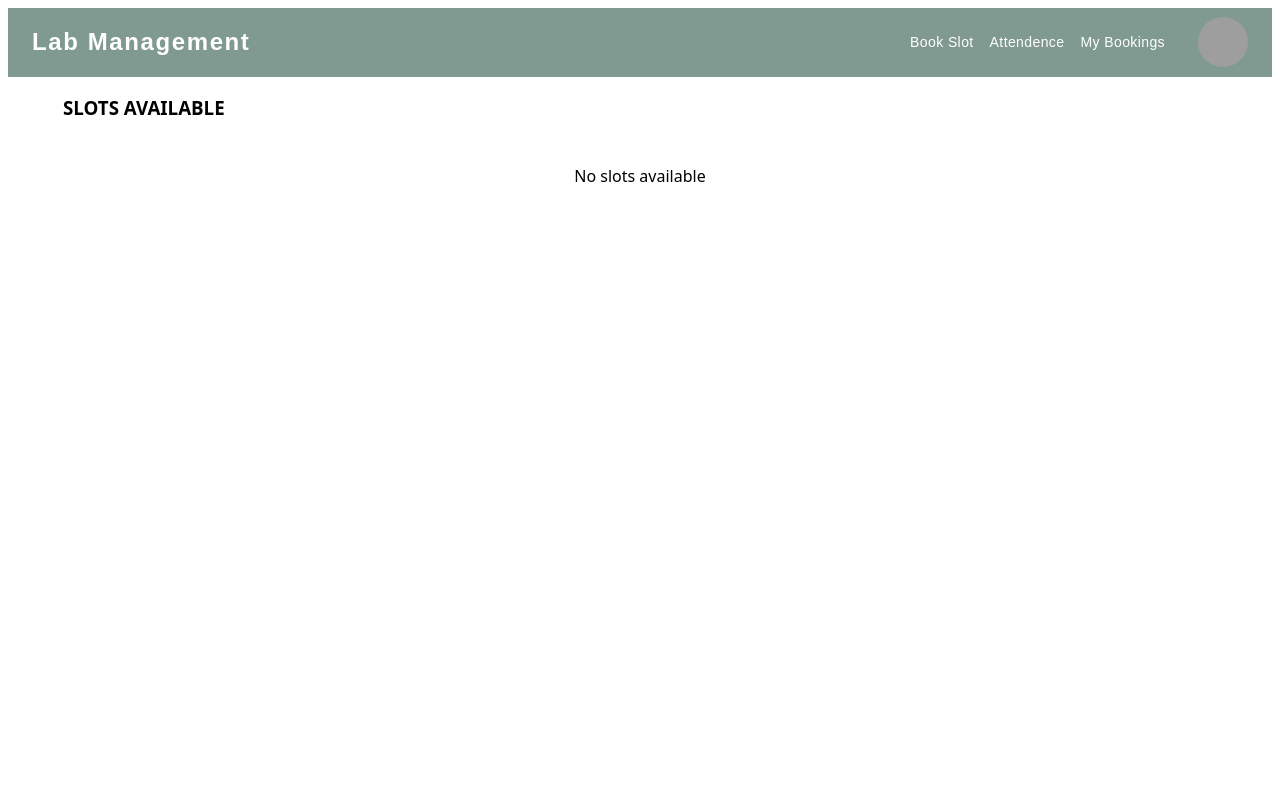
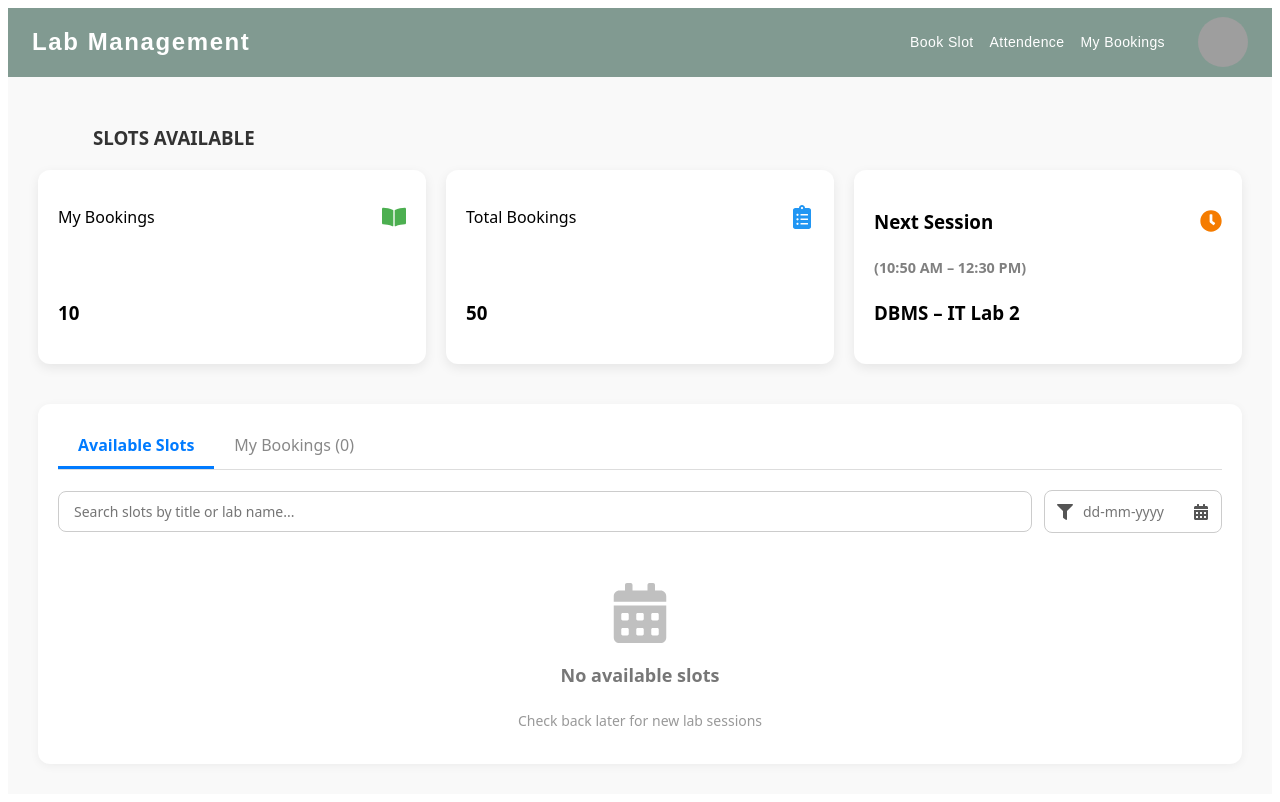
Before and after one commit to MohithIT203/Laboratory-Management, a React (Vite) app in the folder frontend/react-frontend/: page /student in a window 1280 px wide. Built offline with nearby package versions, Linux system fonts and the light colour scheme; grey boxes are pictures that could not be loaded.

Commit message:
Student Attendance Added

```diff
--- a/frontend/react-frontend/package.json
+++ b/frontend/react-frontend/package.json
@@ -18,6 +18,7 @@
     "lucide-react": "^0.516.0",
     "react": "^19.1.0",
     "react-dom": "^19.1.0",
+    "react-icons": "^5.5.0",
     "react-router-dom": "^7.6.2"
   },
   "devDependencies": {
--- a/frontend/react-frontend/src/AppLayout/AppLayout.jsx
+++ b/frontend/react-frontend/src/AppLayout/AppLayout.jsx
@@ -3,6 +3,7 @@ import { BrowserRouter, Routes, Route } from "react-router-dom";
 import Login from "../pages/login/login";
 import CourseList from "../pages/Student/student-landing";
 import SlotList from "../pages/teacher/teacher-landing";
+import StudentAttendance from "../pages/Student/studentAttendance";
 
 const AppLayout = () => {
   return (
@@ -11,6 +12,7 @@ const AppLayout = () => {
         <Route path="/" element={<Login />} />
         <Route path="/student" element={<CourseList />} />
         <Route path="/teacher" element={<SlotList />} />
+        <Route path="/attendance-student" element={<StudentAttendance/>} />
       </Routes>
     </BrowserRouter>
   );
--- /dev/null
+++ b/frontend/react-frontend/src/pages/Student/StudentAttendance.css
@@ -0,0 +1,151 @@
+/* Main container */
+
+.attendance-container {
+    padding: 2rem;
+    font-family: "Segoe UI", Tahoma, Geneva, Verdana, sans-serif;
+    background-color: #f9fbfd;
+    min-height: 100vh;
+  }
+
+  /* Top cards layout */
+  .stats-cards {
+    display: flex;
+    flex-wrap: wrap;
+    gap: 1rem;
+    margin-bottom: 2rem;
+  }
+
+  /* Each top summary card */
+  .acard {
+    flex: 1;
+    min-width: 200px;
+    background: white;
+    padding: 1.2rem 1.5rem;
+    border-radius: 16px;
+    box-shadow: 0 4px 12px rgba(0, 0, 0, 0.05);
+    position: relative;
+    transition: transform 0.2s ease;
+  }
+
+  .acard:hover {
+    transform: translateY(-4px);
+  }
+
+  /* Green background card */
+  .green-card {
+    background: #e7f9ef;
+    border-left: 6px solid #24c98b;
+  }
+
+  /* Text and Icon in cards */
+  .acard p {
+    font-size: 0.95rem;
+    color: #555;
+    margin-bottom: 0.3rem;
+  }
+
+  .acard h2 {
+    font-size: 1.75rem;
+    margin: 0;
+    color: #222;
+  }
+
+  .acard .icon {
+    position: absolute;
+    top: 1.2rem;
+    right: 1.2rem;
+    font-size: 1.4rem;
+    opacity: 0.7;
+  }
+
+  /* Colored icons */
+  .icon.green {
+    color: #24c98b;
+  }
+
+  .icon.red {
+    color: #f44336;
+  }
+
+  .icon.blue {
+    color: #4a90e2;
+  }
+
+  /* Attendance History Section */
+  .history-title {
+    font-size: 1.25rem;
+    margin: 1.5rem 0 1rem;
+    color: #1a1a1a;
+  }
+
+  /* Individual session card */
+  .session-card {
+    background: white;
+    border-radius: 14px;
+    padding: 1.5rem;
+    box-shadow: 0 3px 10px rgba(0, 0, 0, 0.06);
+    margin-bottom: 2rem;
+  }
+
+  /* Header of session card */
+  .session-header {
+    display: flex;
+    justify-content: space-between;
+    align-items: flex-start;
+    margin-bottom: 1rem;
+  }
+
+  .session-header h4 {
+    margin: 0;
+    font-size: 1.2rem;
+    color: #2d2d2d;
+  }
+
+  .session-subtitle {
+    font-size: 0.9rem;
+    color: #777;
+  }
+
+  /* Present badge */
+  .present-badge {
+    background-color: #e0f8ec;
+    color: #1aaa66;
+    padding: 0.4rem 0.75rem;
+    border-radius: 20px;
+    font-size: 0.9rem;
+    display: flex;
+    align-items: center;
+    gap: 6px;
+    font-weight: 500;
+  }
+
+  .badge-icon {
+    font-size: 1rem;
+  }
+
+  /* Info below session title */
+  .session-info {
+    display: flex;
+    flex-wrap: wrap;
+    gap: 1rem 2rem;
+    font-size: 0.95rem;
+    color: #444;
+    margin-bottom: 0.8rem;
+  }
+
+  .info-item {
+    display: flex;
+    align-items: center;
+    gap: 6px;
+  }
+
+  .info-icon {
+    color: #888;
+  }
+
+  /* Marked time */
+  .marked-time {
+    font-size: 0.85rem;
+    color: #999;
+    margin-top: 0.5rem;
+  }
--- /dev/null
+++ b/frontend/react-frontend/src/pages/Student/StudentAttendance.jsx
@@ -0,0 +1,67 @@
+import React from "react";
+import "./StudentAttendance.css";
+import { FaCalendarAlt, FaCheckCircle, FaTimesCircle } from "react-icons/fa";
+import { FiTrendingUp } from "react-icons/fi";
+import { IoCalendarOutline } from "react-icons/io5";
+import { HiOutlineLocationMarker } from "react-icons/hi";
+
+const StudentAttendance = () => {
+  return (
+    <div className="attendance-container">
+      <div className="stats-cards">
+        <div className="acard green-card">
+          <p>Attendance Rate</p>
+          <h2>100%</h2>
+          <FiTrendingUp className="icon" />
+        </div>
+        <div className="acard">
+          <p>Total Sessions</p>
+          <h2>1</h2>
+          <IoCalendarOutline className="icon blue" />
+        </div>
+        <div className="acard">
+          <p>Present</p>
+          <h2>1</h2>
+          <FaCheckCircle className="icon green" />
+        </div>
+        <div className="acard">
+          <p>Absent</p>
+          <h2 className="red">0</h2>
+          <FaTimesCircle className="icon red" />
+        </div>
+      </div>
+
+      <h3 className="history-title">Attendance History</h3>
+
+      <div className="session-card">
+        <div className="session-header">
+          <div>
+            <h4>Data Structures 2</h4>
+            <p className="session-subtitle">
+              Binary Trees and Graph Algorithms Implementation
+            </p>
+          </div>
+          <span className="present-badge">
+            <FaCheckCircle className="badge-icon" /> Present
+          </span>
+        </div>
+        <div className="session-info">
+          <div className="info-item">
+            <FaCalendarAlt className="info-icon" />
+            <span>Monday, January 20, 2025</span>
+          </div>
+          <div className="info-item">
+            🕒 <span>8:45 AM - 10:30 AM</span>
+          </div>
+          <div className="info-item">
+            <HiOutlineLocationMarker className="info-icon" />
+            <span>CSE Lab 1</span>
+          </div>
+        </div>
+        <p className="marked-time">Marked on Jan 20, 2025, 4:05 PM</p>
+      </div>
+    </div>
+  );
+};
+
+export default StudentAttendance;
--- a/frontend/react-frontend/src/pages/Student/student-landing.css
+++ b/frontend/react-frontend/src/pages/Student/student-landing.css
@@ -1,80 +1,120 @@
 .wrapper {
-  width: 100%;
-  box-sizing: border-box;
+  padding: 30px;
+  font-family: 'Segoe UI', sans-serif;
+  background-color: #f9f9f9;
 }
 
-.course_content {
-  width: 100%;
-  box-sizing: border-box;
-  padding-bottom: 10px;
-  overflow-x: hidden;
+.section-title {
+  margin-left: 55px;
+  margin-bottom: 20px;
+  color: #333;
 }
 
-.allItems {
+.carddiv {
+  display: flex;
+  justify-content: space-between;
+  gap: 20px;
+  margin-bottom: 40px;
+}
+
+.stucard {
+  background: white;
+  padding: 20px;
+  flex: 1;
+  border-radius: 12px;
+  box-shadow: 0 4px 12px rgba(0, 0, 0, 0.08);
   display: flex;
   flex-direction: column;
-  justify-content: center;
-  align-items: center;
-  gap: 15px;
-  width: 100%;
-  margin: 0;
-  padding: 10px;
-  box-sizing: border-box;
-  overflow-x: hidden;
+  justify-content: space-between;
 }
 
-.content {
-  width: 100%;
-  max-width: 1400px;
-  margin: 0;
-  padding: 20px;
-  border: 2px solid #66BB6A;
-  border-radius: 15px;
-  background-color: #E8F5E9;
-  box-sizing: border-box;
-  transition: transform 0.3s ease, box-shadow 0.3s ease;
-  align-self: center;        /* ensures centering inside flex column */
+.card-header {
+  display: flex;
+  justify-content: space-between;
+  align-items: center;
 }
 
-
-.list_item {
-  margin: 4px 0;
-  line-height: 1.4;
-  font-size: 14px;
-  padding-left: 20px;
+.session-time {
+  font-size: 0.9rem;
+  color: gray;
+  margin-top: 5px;
+  margin-bottom: 5px;
 }
 
-button {
-  background-color: #388E3C;
-  color: white;
-  border: none;
-  padding: 6px 12px;
-  border-radius: 6px;
-  margin-top: 10px;
-  font-family: 'Lexend', sans-serif;
-  cursor: pointer;
-}
-.content:hover {
-  transform: scale(1.01) translateY(-3px);
-  box-shadow: 0 8px 20px rgba(0, 0, 0, 0.1);
-  cursor: pointer;
+.tab-section {
+  background: white;
+  border-radius: 12px;
+  padding: 20px;
+  box-shadow: 0 2px 10px rgba(0, 0, 0, 0.05);
 }
 
-.pdf-link {
-  margin-top: 10px;
+.tabs {
+  display: flex;
+  border-bottom: 1px solid #ddd;
+  margin-bottom: 20px;
+}
+
+.tab {
+  padding: 10px 20px;
+  font-weight: 500;
+  cursor: pointer;
+  border-bottom: 3px solid transparent;
+}
+
+.tab.active {
+  color: #007bff;
+  border-color: #007bff;
+  font-weight: bold;
+}
+
+.tab.inactive {
+  color: #888;
+}
+
+.filter-bar {
+  display: flex;
+  align-items: center;
+  gap: 12px;
+  margin-bottom: 40px;
+}
+
+.search-input {
+  flex: 1;
+  padding: 10px 15px;
+  border: 1px solid #ccc;
+  border-radius: 8px;
   font-size: 14px;
 }
 
-.pdf-link a {
-  color: #2e7d32;
-  font-weight: 500;
-  text-decoration: underline;
+.date-filter {
+  display: flex;
+  align-items: center;
+  gap: 8px;
+  padding: 10px 12px;
+  border: 1px solid #ccc;
+  border-radius: 8px;
+  background-color: #fff;
 }
 
-.pdf-link a:hover {
-  color: #1b5e20;
+.date-text {
+  border: none;
+  font-size: 14px;
+  width: 100px;
+  outline: none;
 }
 
-/* .inner-div{
-  display: flex;
-} */
+.no-slots {
+  text-align: center;
+  color: #777;
+  margin-top: 50px;
+}
+
+.no-slots h4 {
+  margin-top: 15px;
+  font-size: 18px;
+}
+
+.no-slots p {
+  font-size: 14px;
+  color: #999;
+}
--- a/frontend/react-frontend/src/pages/Student/student-landing.jsx
+++ b/frontend/react-frontend/src/pages/Student/student-landing.jsx
@@ -1,5 +1,12 @@
 import React, { useEffect, useState } from "react";
 import "./student-landing.css";
+import {
+  FaBookOpen,
+  FaClipboardList,
+  FaClock,
+  FaCalendarAlt,
+  FaFilter,
+} from "react-icons/fa";
 
 const CourseList = () => {
   const [slots, setSlots] = useState([]);
@@ -14,33 +21,69 @@ const CourseList = () => {
   return (
     <div className="wrapper">
       <div className="course_content">
-        <h3 style={{ marginLeft: "55px" }}>SLOTS AVAILABLE</h3>
-        <div className="allItems">
-          {slots.length > 0 ? (
-            slots.map((slot) => (
-              <div key={slot.id} className="content">
-                <h5>{slot.title}</h5>
-                <p>Date: {slot.date}</p>
-                <p>Time: {slot.time}</p>
-                <p>Venue: {slot.venue}</p>
-                {slot.pdfData && (
-                  <p className="pdf-link">
-                    📄{" "}
-                    <a
-                      href={slot.pdfData}
-                      download={slot.pdfName}
-                      target="_blank"
-                      rel="noopener noreferrer"
-                    >
-                      Download Material: {slot.pdfName}
-                    </a>
-                  </p>
-                )}
-              </div>
-            ))
-          ) : (
-            <p style={{ textAlign: "center" }}>No slots available</p>
-          )}
+        <h3 className="section-title">SLOTS AVAILABLE</h3>
+
+        <div className="carddiv">
+          {/* My Bookings */}
+          <div className="stucard">
+            <div className="card-header">
+              <p>My Bookings</p>
+              <FaBookOpen size={24} color="#4caf50" />
+            </div>
+            <h3>10</h3>
+          </div>
+
+          {/* Total Bookings */}
+          <div className="stucard">
+            <div className="card-header">
+              <p>Total Bookings</p>
+              <FaClipboardList size={24} color="#2196f3" />
+            </div>
+            <h3>50</h3>
+          </div>
+
+          {/* Next Session */}
+          <div className="stucard">
+            <div className="card-header">
+              <h3>Next Session</h3>
+              <FaClock size={22} color="#f57c00" />
+            </div>
+            <h4 className="session-time">(10:50 AM – 12:30 PM)</h4>
+            <h3>DBMS – IT Lab 2</h3>
+          </div>
+        </div>
+
+        {/* Tab Section */}
+        <div className="tab-section">
+          <div className="tabs">
+            <div className="tab active">Available Slots</div>
+            <div className="tab inactive">My Bookings (0)</div>
+          </div>
+
+          {/* Search & Filter */}
+          <div className="filter-bar">
+            <input
+              type="text"
+              placeholder="Search slots by title or lab name..."
+              className="search-input"
+            />
+            <div className="date-filter">
+              <FaFilter color="#555" />
+              <input
+                type="text"
+                placeholder="dd-mm-yyyy"
+                className="date-text"
+              />
+              <FaCalendarAlt color="#555" />
+            </div>
+          </div>
+
+          {/* No Slots Available */}
+          <div className="no-slots">
+            <FaCalendarAlt size={60} color="#c0c0c0" />
+            <h4>No available slots</h4>
+            <p>Check back later for new lab sessions</p>
+          </div>
         </div>
       </div>
     </div>
--- a/frontend/react-frontend/src/pages/teacher/teacher-landing.css
+++ b/frontend/react-frontend/src/pages/teacher/teacher-landing.css
@@ -1,4 +1,9 @@
 /* Container */
+
+body{
+    font-family: "Segoe UI", Roboto, Helvetica, Arial, sans-serif;
+}
+
 .dashboard-container {
   padding: 2rem;
   font-family: "Segoe UI", sans-serif;
@@ -15,7 +20,7 @@
 
 .dashboard-container p {
   margin-bottom: 2rem;
-  color: #475569;
+  color: #212020;
 }
 
 /* Dashboard cards */
--- a/frontend/react-frontend/src/pages/teacher/teacher-landing.jsx
+++ b/frontend/react-frontend/src/pages/teacher/teacher-landing.jsx
@@ -118,7 +118,7 @@ const SlotList = () => {
         >
           <label
             htmlFor="filter"
-            style={{ fontWeight: "bold", color: "#475569" }}
+            style={{ fontWeight: "bold", color: "#212020" }}
           >
             Filter:
           </label>
```
Also changed, not shown: 1 other file (tests, documents, lock files or other folders).
